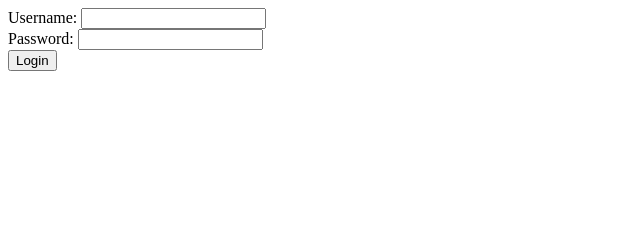
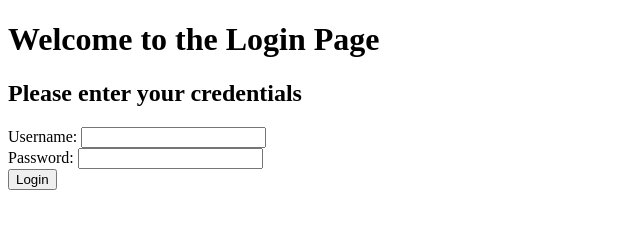
Before and after one commit to HishoR27/Branch_exe, a plain HTML site: page index.html in a window 1280 px wide. Shown: the whole page, without its empty margins (0-640 px from the left). Drawn offline with Linux system fonts and the light colour scheme.

Commit message:
h1 tag aadded main

```diff
--- a/index.html
+++ b/index.html
@@ -6,6 +6,9 @@
     <title>Document</title>
 </head>
 <body>
+    <h1>Welcome to the Login Page</h1>
+    <h2>Please enter your credentials</h2>
+
     <form action="/submit" method="post">
         <label for="username">Username:</label>
         <input type="text" id="username" name="username" required>
```
